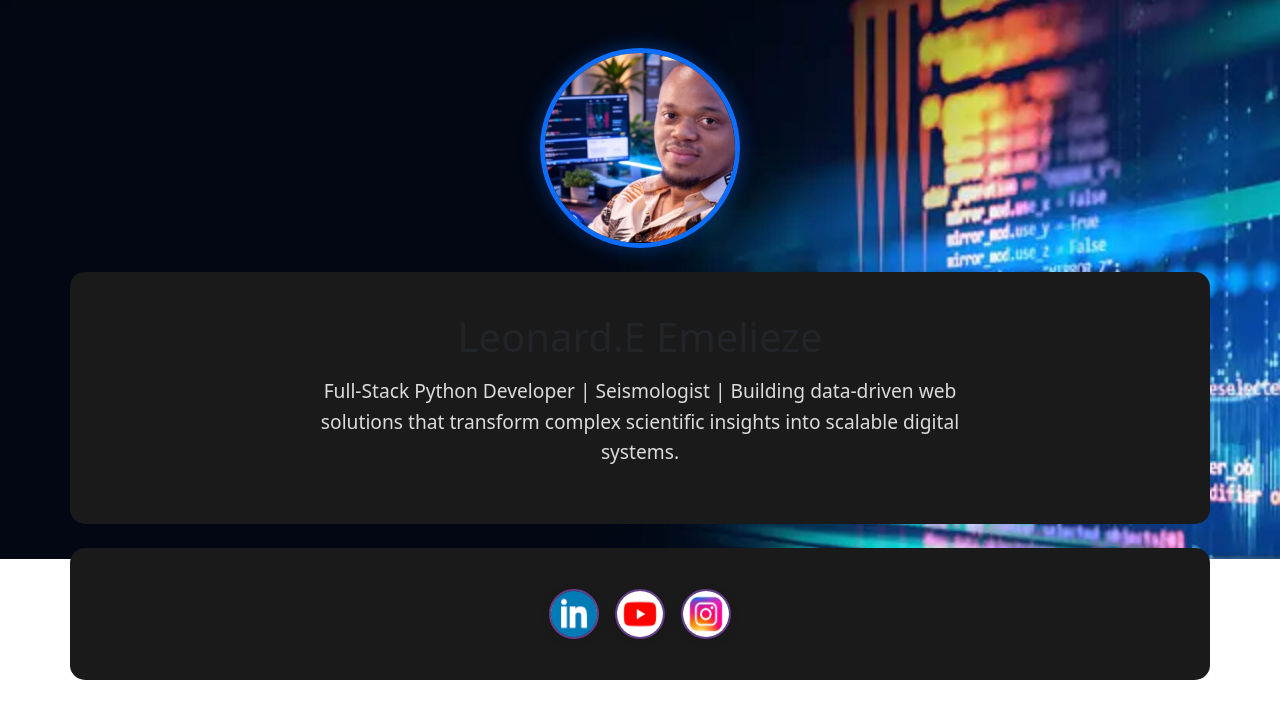
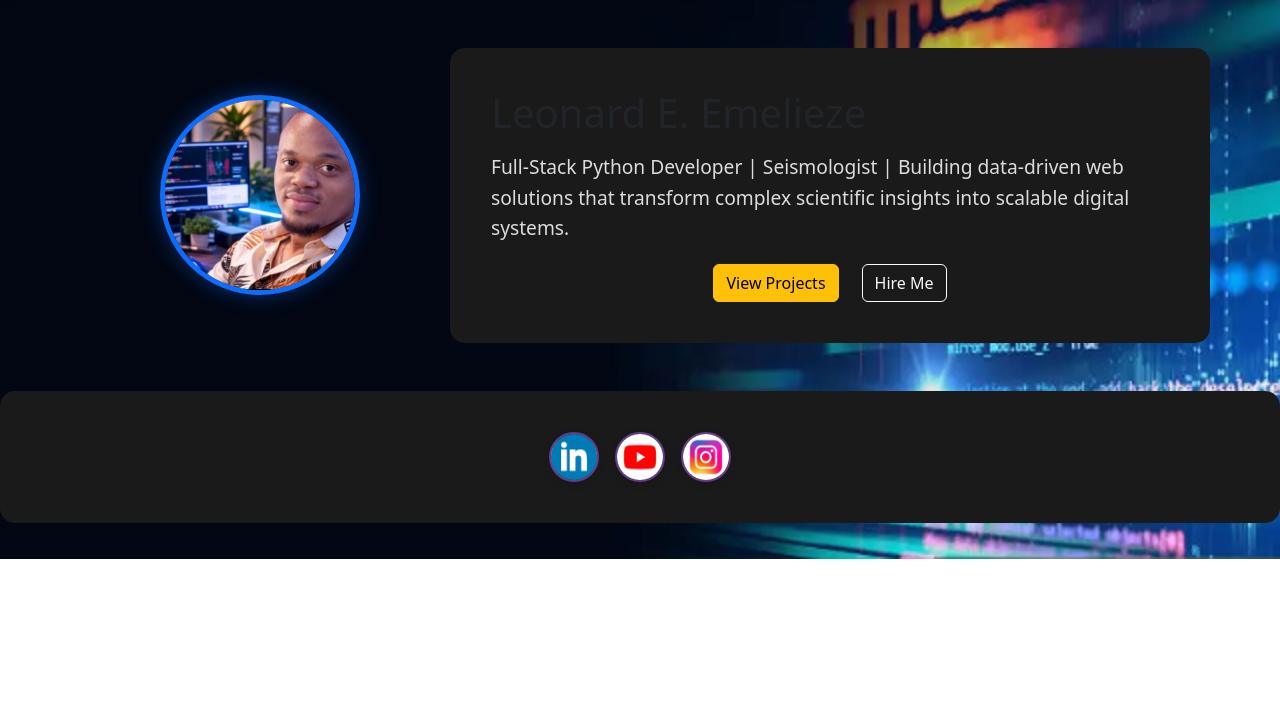
Before and after one commit to leoseis/-portfolio, a Django app: page / in a window 1280 px wide. Shown: the part 83-791 px from the top of the page. Run offline with Django 5.2, Linux system fonts and the light colour scheme.

Commit message:
improved layout homepage

```diff
--- a/ebo/templates/home.html
+++ b/ebo/templates/home.html
@@ -1,6 +1,4 @@
-{% extends "base.html" %}
-{% load static %}
-{% block content1 %}
+{% extends "base.html" %} {% load static %} {% block content1 %}
 
 <style>
   .circular-image-container {
@@ -10,7 +8,9 @@
     overflow: hidden;
     border: 5px solid #0d6efd; /* Bootstrap blue */
     box-shadow: 0 0 20px rgba(13, 110, 253, 0.4); /* soft glow */
-  transition: transform 0.3s ease, box-shadow 0.3s ease;
+    transition:
+      transform 0.3s ease,
+      box-shadow 0.3s ease;
   }
 
   .circular-image-container:hover {
@@ -22,6 +22,13 @@
     width: 100%;
     height: 100%;
     object-fit: cover;
+  }
+
+  .hero::before {
+    content: "";
+    position: absolute;
+    inset: 0;
+    background: rgba(0, 0, 0, 0.55);
   }
 
   .mt-4 {
@@ -62,12 +69,49 @@
     color: #495057;
   }
 
-  .tagline{
-    max-width:700px;
-    margin:15px auto;
-    font-size:1.2rem;
-    line-height:1.6;
-    color:#dcdcdc;
+  .tagline {
+    max-width: 700px;
+    margin: 15px auto;
+    font-size: 1.2rem;
+    line-height: 1.6;
+    color: #dcdcdc;
+  }
+
+  .hero-buttons {
+    margin-top: 20px;
+    display: flex;
+    gap: 15px;
+    justify-content: center;
+    flex-wrap: wrap;
+  }
+
+  .btn-primary {
+    background: #d4af37;
+    color: white;
+    padding: 12px 25px;
+    border-radius: 8px;
+    text-decoration: none;
+    font-weight: bold;
+    transition: 0.3s;
+  }
+
+  .btn-primary:hover {
+    background: #f1c40f;
+    color: black;
+  }
+
+  .btn-secondary {
+    background: #0d6efd;
+    color: white;
+    padding: 12px 25px;
+    border-radius: 8px;
+    text-decoration: none;
+    font-weight: bold;
+    transition: 0.3s;
+  }
+
+  .btn-secondary:hover {
+    background: #0b5ed7;
   }
 
   .social_links {
@@ -80,9 +124,14 @@
     transform: scale(1.1);
   }
 
-  @media (min-width: 768px) {
-    .name h1 {
-      font-size: 2.5rem;
+  @media (max-width: 768px) {
+    .hero {
+      min-height: 60vh;
+    }
+
+    .hero img {
+      width: 180px;
+      height: 180px;
     }
 
     .name h1:last-child {
@@ -91,33 +140,88 @@
   }
 </style>
 
-<div class="container text-center my-5">
-  <div class="row justify-content-center">
-    <div class="col-auto">
-      <div class="circular-image-container">
-       <img class="circular-image" src="{% static 'images/ebo.jpeg' %}" alt="Leonard Emelieze">
-    </div>
+
+
+   <div class="container my-5">
+
+  <div class="row align-items-center justify-content-center">
+
+    <!-- PHOTO -->
+    <div class="col-md-4 text-center">
+
+      <div class="circular-image-container mx-auto">
+        <img
+          class="circular-image"
+          src="{% static 'images/ebo.jpeg' %}"
+          alt="Leonard Emelieze">
       </div>
 
-  <div class="mt-4">
+    </div>
 
-    <h1>Leonard.E Emelieze</h1>
+    <!-- INTRO -->
+    <div class="col-md-8 text-center text-md-start mt-4 mt-md-0">
+
+      <h1>Leonard E. Emelieze</h1>
+
       <p class="tagline">
-Full-Stack Python Developer | Seismologist | Building data-driven web solutions that transform complex scientific insights into scalable digital systems.
+        Full-Stack Python Developer | Seismologist |
+        Building data-driven web solutions that transform
+        complex scientific insights into scalable digital systems.
       </p>
+
+      <div class="hero-buttons">
+
+        <a href="{% url 'projects' %}"
+           class="btn btn-warning me-2">
+           View Projects
+        </a>
+
+        <a href="{% url 'contacts' %}"
+           class="btn btn-outline-light">
+           Hire Me
+        </a>
+
+      </div>
+
+    </div>
+
+  </div>
+
 </div>
 
     <div class="mt-4 d-flex justify-content-center gap-3 flex-wrap">
-    <a href="https://www.linkedin.com/in/lee-emelieze-a6a003180/" target="_blank">
-      <img src="{% static 'images/linkendin.png' %}" alt="LinkedIn" width="50" height="50" class="social_links">
+      <a
+        href="https://www.linkedin.com/in/lee-emelieze-a6a003180/"
+        target="_blank"
+      >
+        <img
+          src="{% static 'images/linkendin.png' %}"
+          alt="LinkedIn"
+          width="50"
+          height="50"
+          class="social_links"
+        />
       </a>
       <a href="https://www.youtube.com/@leonardemelieze8103" target="_blank">
-      <img src="{% static 'images/you.png' %}" alt="YouTube" width="50" height="50" class="social_links">
+        <img
+          src="{% static 'images/you.png' %}"
+          alt="YouTube"
+          width="50"
+          height="50"
+          class="social_links"
+        />
       </a>
       <a href="https://www.instagram.com/mistaa_lee_/" target="_blank">
-      <img src="{% static 'images/insta.jpg' %}" alt="Instagram" width="50" height="50" class="social_links">
+        <img
+          src="{% static 'images/insta.jpg' %}"
+          alt="Instagram"
+          width="50"
+          height="50"
+          class="social_links"
+        />
       </a>
     </div>
   </div>
 
   {% endblock content1 %}
+</div>
```
Also changed, not shown: ebo/templates/about.html (+8 -0 lines). Lines whose indentation alone changed are shown as unchanged.
